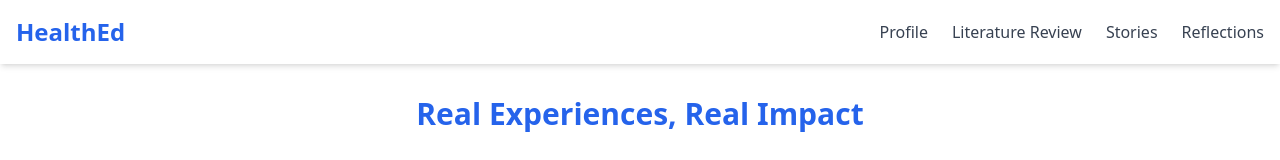
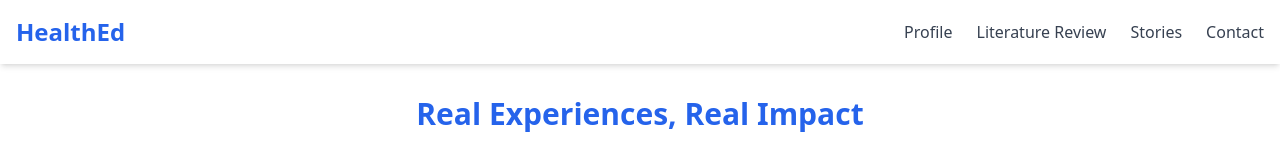
Before and after one commit to klaus-ndivo/student-health, a plain HTML site: page stories.html in a window 1280 px wide. Shown: the top 160 px of the page. Drawn offline with nearby package versions, Linux system fonts and the light colour scheme.

Commit message:
Initial commit8

```diff
--- a/stories.html
+++ b/stories.html
@@ -17,7 +17,7 @@
                 <li><a href="profile.html" class="text-gray-700 hover:text-blue-600 transition">Profile</a></li>
                 <li><a href="literature-review.html" class="text-gray-700 hover:text-blue-600 transition">Literature Review</a></li>
                 <li><a href="stories.html" class="text-gray-700 hover:text-blue-600 transition">Stories</a></li>
-                <li><a href="contact.html" class="text-gray-700 hover:text-blue-600 transition">Reflections</a></li>
+                <li><a href="contact.html" class="text-gray-700 hover:text-blue-600 transition">Contact</a></li>
             </ul>
             <!-- Mobile Menu Button -->
             <button id="menu-btn" class="block md:hidden text-gray-700 focus:outline-none">
```
